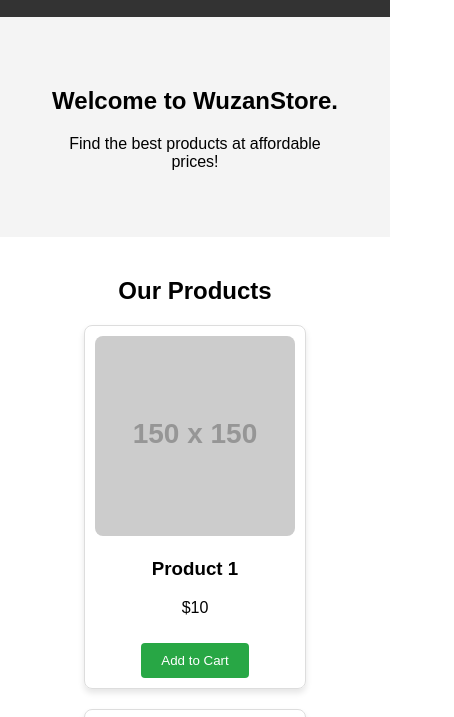
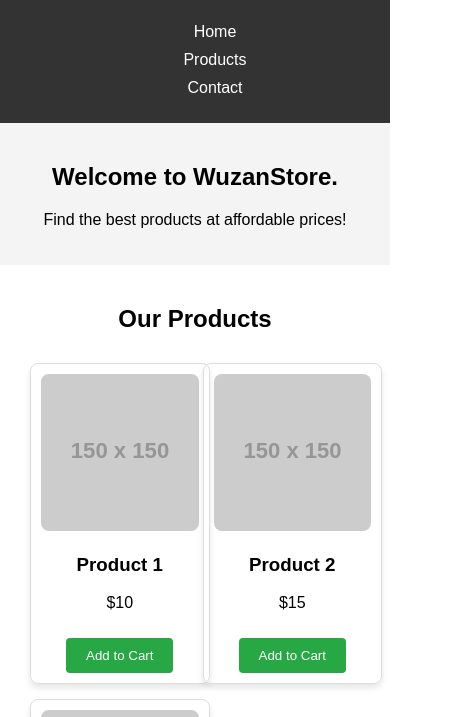
Before and after one commit to projekWuzan/github.io, a plain HTML site: page index.html in a window 390 px wide. Shown: the part 83-800 px from the top of the page, 454 px wide, since content can reach past the window. Drawn offline with Linux system fonts and the light colour scheme; placeholder pictures from the web are drawn by us.

Commit message:
Update styles.css

```diff
--- a/styles.css
+++ b/styles.css
@@ -113,3 +113,35 @@ body {
   background-color: #333;
   color: white;
 }
+
+/* Responsive Design */
+@media (max-width: 768px) {
+  .header {
+    flex-direction: column;
+    text-align: center;
+  }
+
+  .nav-links {
+    flex-direction: column;
+    gap: 10px;
+  }
+
+  .hero {
+    padding: 20px;
+  }
+
+  .product-list {
+    grid-template-columns: repeat(auto-fit, minmax(150px, 1fr));
+    gap: 15px;
+    display: grid;
+    padding: 10px;
+  }
+
+  .product-card {
+    width: 100%;
+  }
+
+  .contact form {
+    padding: 10px;
+  }
+}
```
